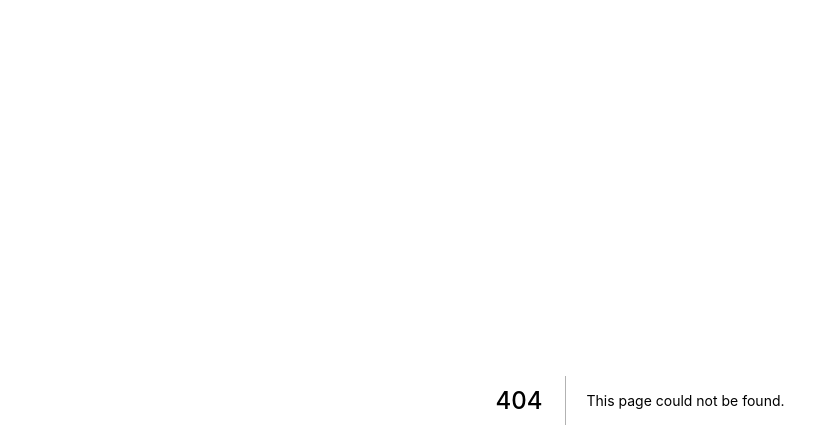
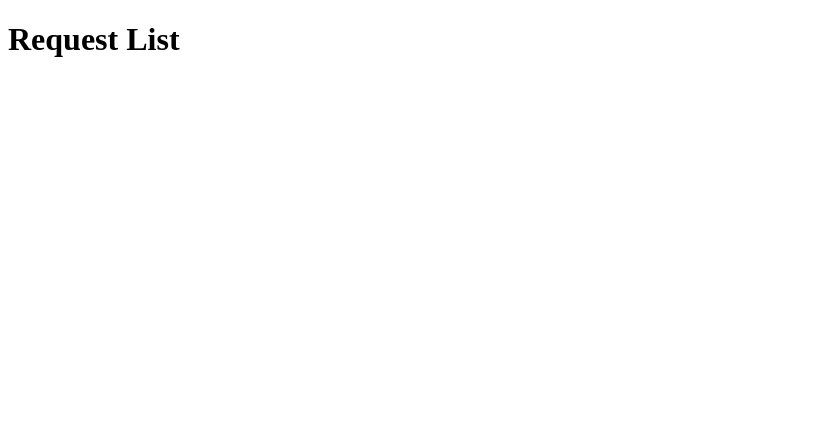
Before and after one commit to rja907/CryptoBill, a Next.js app: page /campaigns/requests in a window 1280 px wide. Before the commit this address had no page. Shown: the top 448 px of the page, without its empty margins (0-839 px from the left). Built offline with nearby package versions, Linux system fonts and the light colour scheme.

Commit message:
added request view

```diff
--- /dev/null
+++ b/pages/campaigns/requests/index.js
@@ -0,0 +1,13 @@
+import React, { Component } from 'react';
+
+class RequestIndex extends Component {
+  render() {
+    return (
+      <h1>
+        Request List
+      </h1>
+    );
+  }
+}
+
+export default RequestIndex;
--- a/routes.js
+++ b/routes.js
@@ -2,6 +2,7 @@ const routes = require('next-routes')();
 
 routes
   .add('/campaigns/new', 'campaigns/new')
-  .add('/campaigns/:address', '/campaigns/show');
+  .add('/campaigns/:address', '/campaigns/show')
+  .add('/campaigns/:address/requests', '/campaigns/requests/index');
 
 module.exports = routes;
```
Also changed, not shown: pages/campaigns/show.js (+11 -1 lines).
